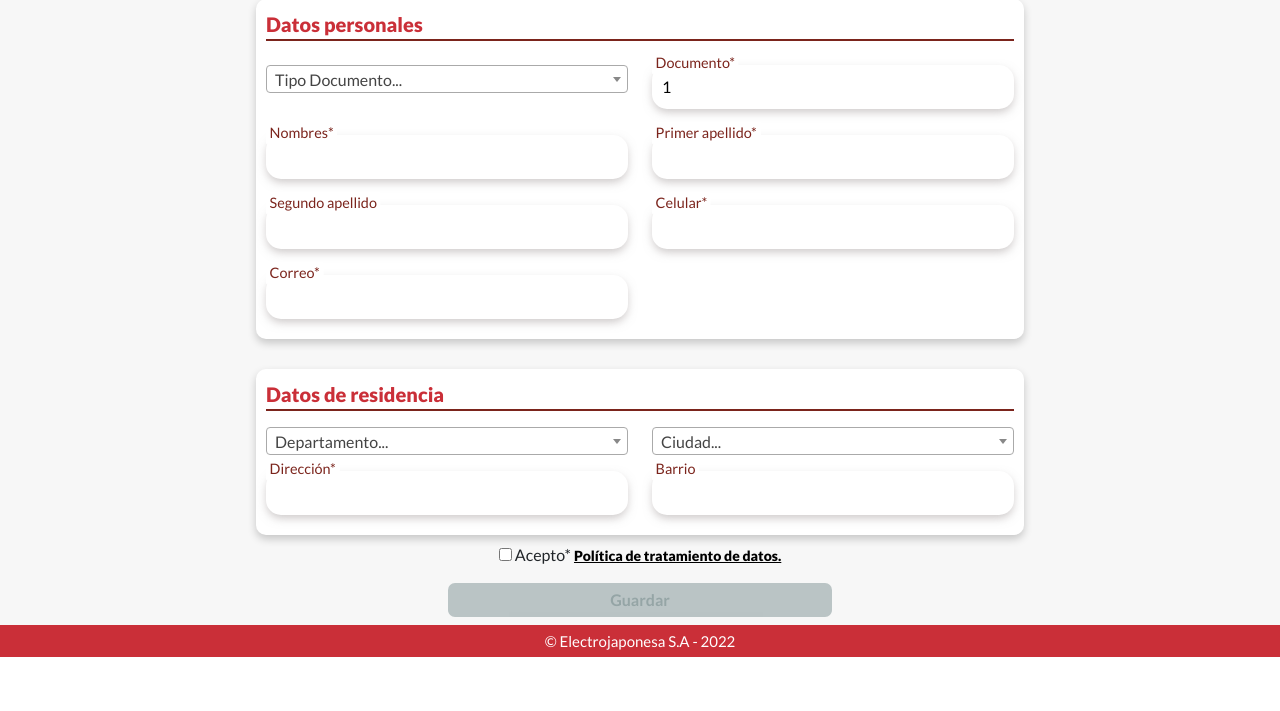
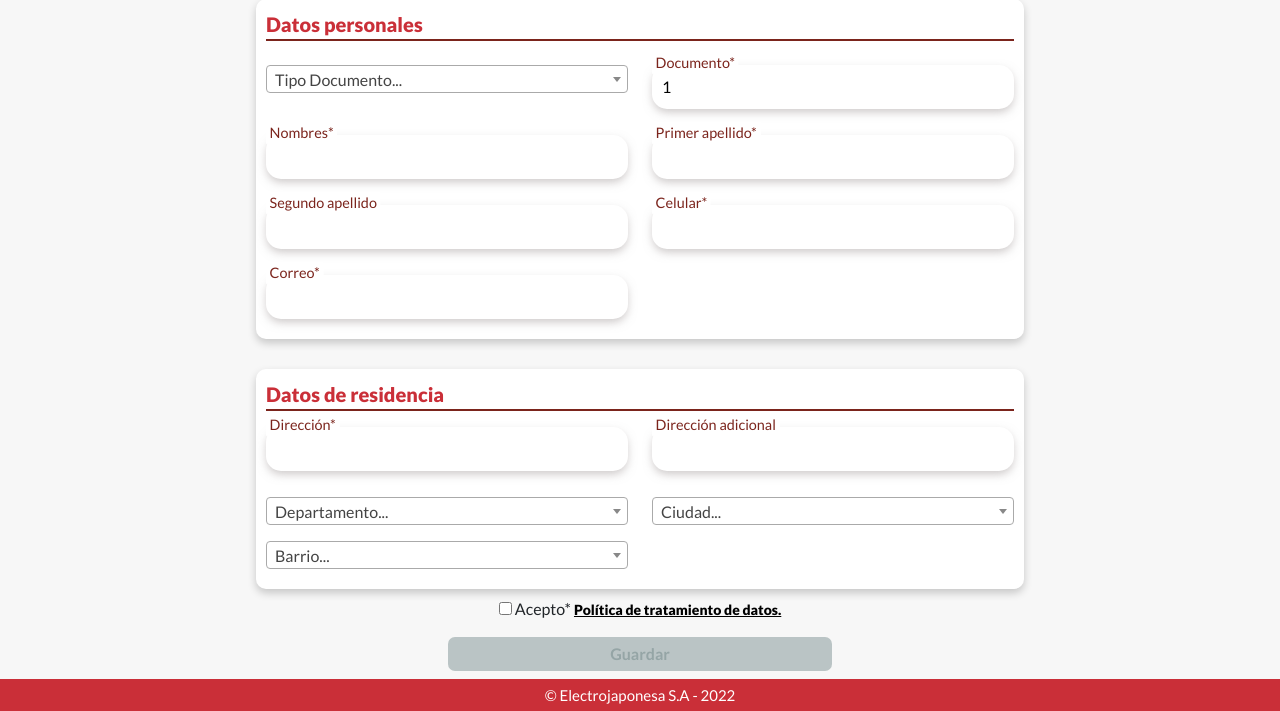
Before and after one commit to roberth11/electrojaponesa, a PHP site: page /registrarTercero.php in a window 1280 px wide. Shown: the part 151-862 px from the top of the page. Before the commit the page ends 808 px from the top, so only its background shows below. Run offline with PHP 8.4, Linux system fonts and the light colour scheme; the visitor is signed in with stand-in values (Sample User, id 1).

Commit message:
Actualizacion de formulario
Se realiza acutalizacion de formulario para mostrar direccion 2

```diff
--- a/controller/terceroController.php
+++ b/controller/terceroController.php
@@ -24,6 +24,7 @@ if (isset($_POST) && !empty($_POST)) {
     $barrio = strtoupper($_POST['txtBarrio']); //Tipo String, Longitud 2
     $email = strtoupper($_POST['txtCorreo']); //Tipo String, Longitud 255
     $fechaCreacion = date("Ymd"); //Tipo String, Longitud 8
+    $direccion2 = strtoupper($_POST['txtDireccion2']);
 
     $tercero = new Tercero();
     $sucursal = new Sucursal();
@@ -42,7 +43,8 @@ if (isset($_POST) && !empty($_POST)) {
         $telefono,
         $fechaCreacion,
         $email,
-        $barrio);
+        $barrio,
+        $direccion2);
 
     $result = array();
     $result["msj"] = "false";
--- a/registrarTercero.php
+++ b/registrarTercero.php
@@ -100,6 +100,20 @@ $documento = $_SESSION["documento"];
         <div class="separador"></div>
         <div class="row">
             <div class="col-6 mx-auto mt-3">
+                <div class="disenoInput">
+                    <label class="disenoLabel" for="txtDireccion1">Direcci&oacute;n*</label>
+                    <input type="text" id="txtDireccion1" name="txtDireccion1" data-source="direccion1"/>
+                </div>
+            </div>
+            <div class="col-6 mx-auto mt-3">
+                <div class="disenoInput">
+                    <label class="disenoLabel" for="txtDireccion2">Direcci&oacute;n adicional</label>
+                    <input type="text" id="txtDireccion2" name="txtDireccion2" data-source="direccion2"/>
+                </div>
+            </div>
+        </div>
+        <div class="row">
+            <div class="col-6 mx-auto mt-3">
                 <div class="selecdepartamento">
                     <select class="js-example-disabled-results" id="slDepartamento" name="slDepartamento"
                             maxlength="2">
@@ -114,16 +128,10 @@ $documento = $_SESSION["documento"];
             </div>
         </div>
         <div class="row">
-            <div class="col-6 mx-auto mt-3">
+            <div class="col-6 mt-3">
                 <div class="disenoInput">
-                    <label class="disenoLabel" for="txtDireccion1">Direcci&oacute;n*</label>
-                    <input type="text" id="txtDireccion1" name="txtDireccion1" data-source="direccion1"/>
-                </div>
-            </div>
-            <div class="col-6 mx-auto mt-3">
-                <div class="disenoInput">
-                    <label class="disenoLabel" for="txtBarrio">Barrio</label>
-                    <input type="text" id="txtBarrio" name="txtBarrio" class="form-control" data-source="barrio"/>
+                    <select class="js-example-disabled-results" id="slBarrio" name="slBarrio" maxlength="2">
+                    </select>
                 </div>
             </div>
         </div>
```
Also changed, not shown: model/tercero.php (+5 -2 lines).
